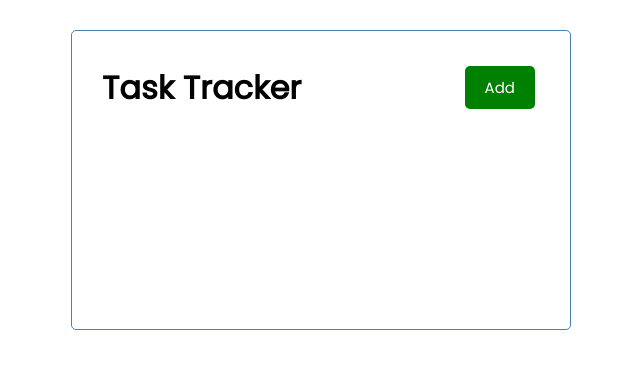
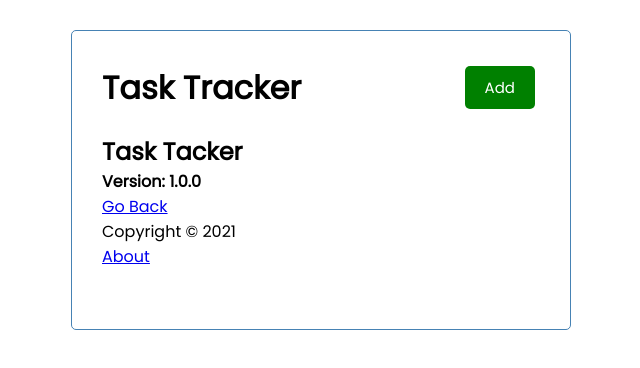
Before and after one commit to Zio7711/angular-crash, an Angular app: page /about in a window 1280 px wide. Before the commit this address led to /. Shown: the top 368 px of the page, without its empty margins (319-959 px from the left). Built offline with nearby package versions, Linux system fonts and the light colour scheme.

Commit message:
add footer comopnent

```diff
--- a/src/app/app.component.html
+++ b/src/app/app.component.html
@@ -1,4 +1,5 @@
 <div class="container">
   <app-header></app-header>
   <router-outlet></router-outlet>
+  <app-footer></app-footer>
 </div>
--- a/src/app/app.module.ts
+++ b/src/app/app.module.ts
@@ -12,8 +12,12 @@
 import { FontAwesomeModule } from '@fortawesome/angular-fontawesome';
 import { AddTaskComponent } from './components/add-task/add-task.component';
 import { AboutComponent } from './components/about/about.component';
+import { FooterComponent } from './components/footer/footer.component';
 
-const appRoutes: Routes = [{ path: '', component: TasksComponent }];
+const appRoutes: Routes = [
+  { path: '', component: TasksComponent },
+  { path: 'about', component: AboutComponent },
+];
 
 @NgModule({
   declarations: [
@@ -24,6 +28,7 @@
     TasksItemComponent,
     AddTaskComponent,
     AboutComponent,
+    FooterComponent,
   ],
   imports: [
     BrowserModule,
--- a/src/app/components/about/about.component.html
+++ b/src/app/components/about/about.component.html
@@ -1 +1,5 @@
-<p>about works!</p>
+<div>
+  <h2>Task Tacker</h2>
+  <h4>Version: 1.0.0</h4>
+  <a routerLink="/">Go Back</a>
+</div>
--- /dev/null
+++ b/src/app/components/footer/footer.component.html
@@ -0,0 +1,4 @@
+<footer>
+  <p>Copyright &copy; 2021</p>
+  <a routerLink="/about">About</a>
+</footer>
--- /dev/null
+++ b/src/app/components/footer/footer.component.sass
@@ -0,0 +1,3 @@
+.footer
+  margin-top: 30px
+  text-align: center
--- /dev/null
+++ b/src/app/components/footer/footer.component.ts
@@ -0,0 +1,15 @@
+import { Component, OnInit } from '@angular/core';
+
+@Component({
+  selector: 'app-footer',
+  templateUrl: './footer.component.html',
+  styleUrls: ['./footer.component.sass']
+})
+export class FooterComponent implements OnInit {
+
+  constructor() { }
+
+  ngOnInit(): void {
+  }
+
+}
```
Also changed, not shown: 1 other file (tests, documents, lock files or other folders).
